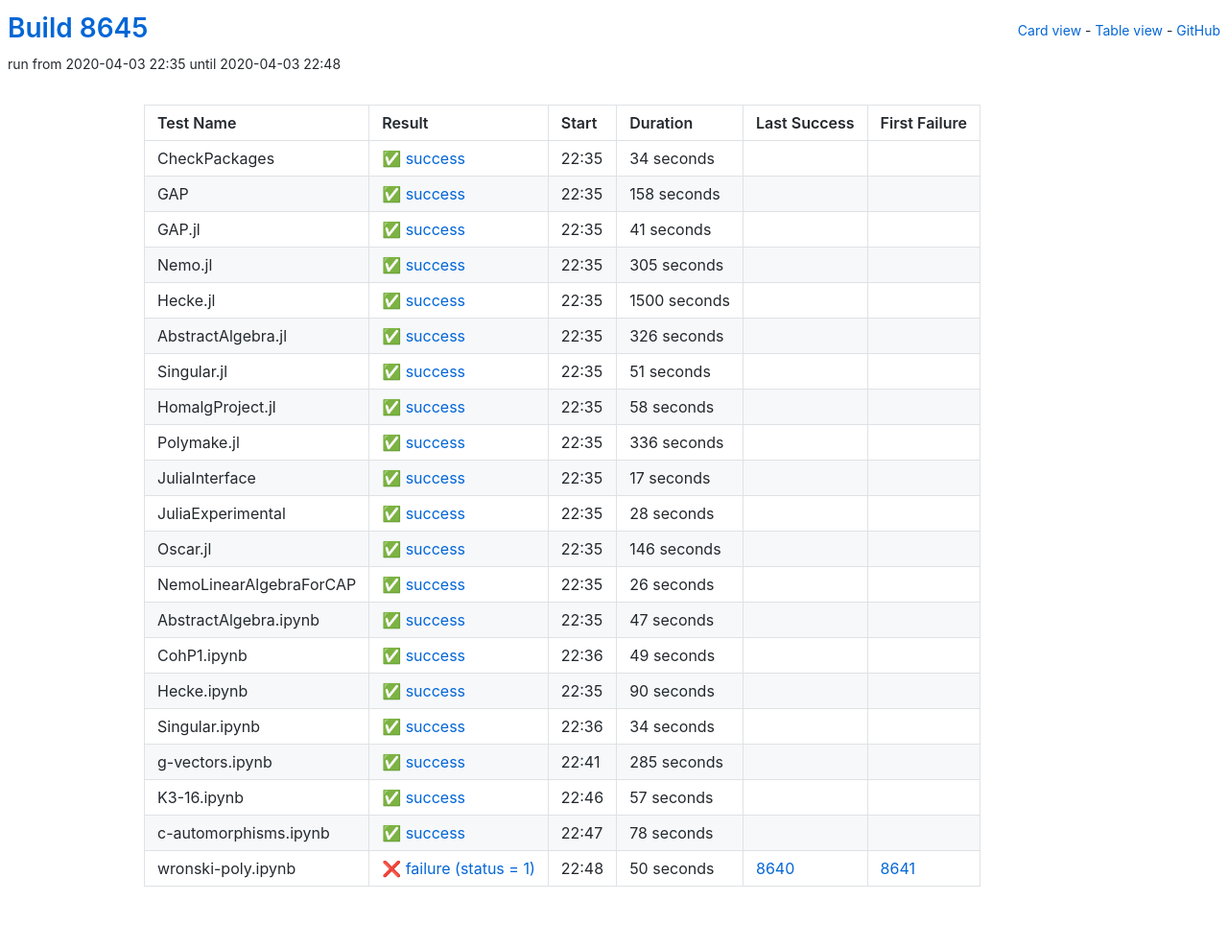
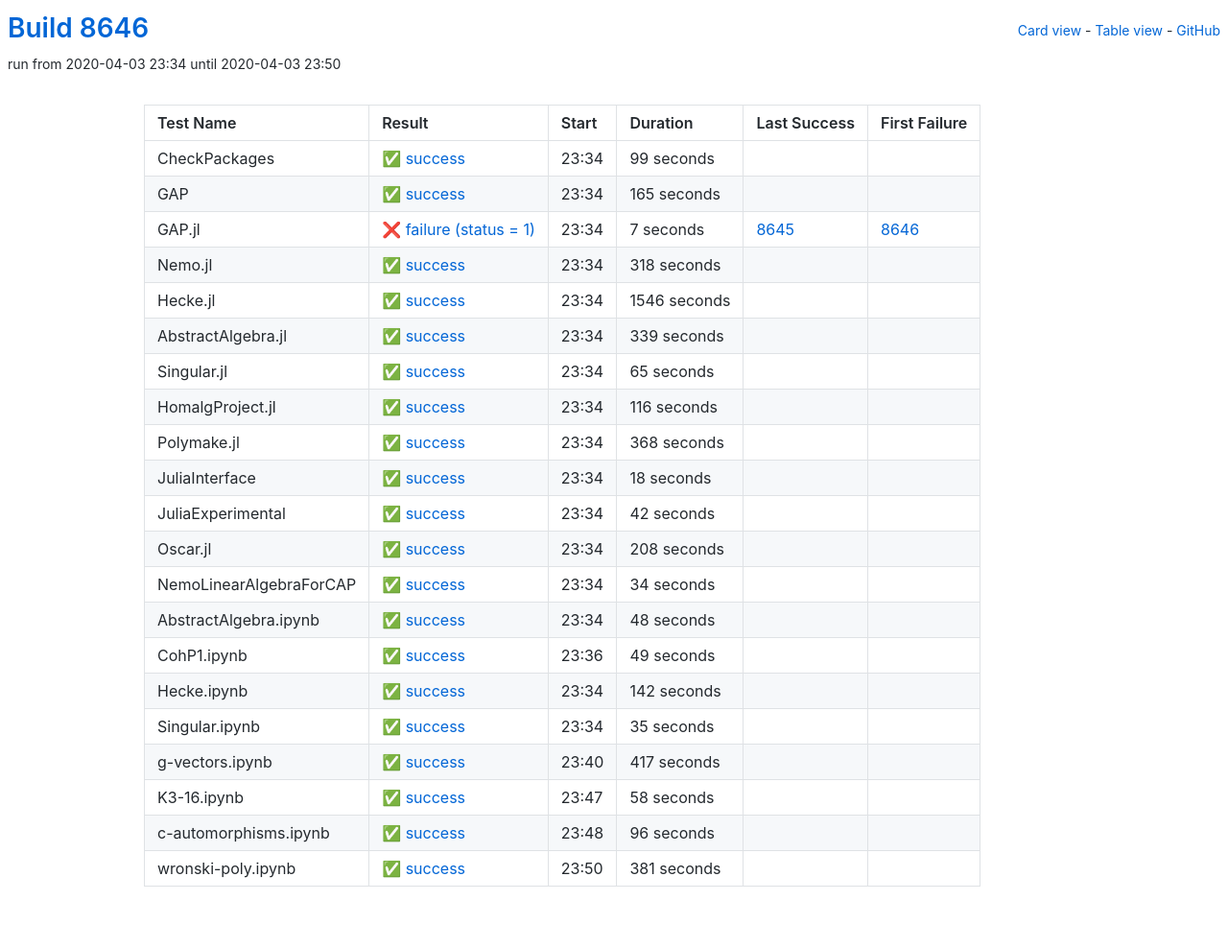
Before and after one commit to oscar-system/oscar-ci-status, a Jekyll site: the page built from table.html, in a window 1280 px wide. Shown: the whole page at 96% size. Built offline with Jekyll 4.4.1, drawn with Linux system fonts in a browser that asks for light colours.

Commit message:
Build 8646

```diff
--- a/_data/ci.yml
+++ b/_data/ci.yml
@@ -1,82 +1,203 @@
-build: 8645
-build_url: https://oscarci.mathematik.uni-kl.de/job/oscar/8645/
+build: 8646
+build_url: https://oscarci.mathematik.uni-kl.de/job/oscar/8646/
 job: oscar
 tests:
+- duration: 99
+  exitcode: 0
+  first_failure: false
+  first_failure_url: null
+  last_success: false
+  last_success_url: null
+  log: https://oscarci.mathematik.uni-kl.de/job/oscar/8646/artifact/logs/build-8646/CheckPackages.log
+  name: CheckPackages
+  start: 2020-04-03 23:34
+  status: success
+  success: true
+- duration: 165
+  exitcode: 0
+  first_failure: false
+  first_failure_url: null
+  last_success: false
+  last_success_url: null
+  log: https://oscarci.mathematik.uni-kl.de/job/oscar/8646/artifact/logs/build-8646/GAP.log
+  name: GAP
+  start: 2020-04-03 23:34
+  status: success
+  success: true
+- duration: 7
+  exitcode: 1
+  first_failure: 8646
+  first_failure_url: https://oscarci.mathematik.uni-kl.de/job/oscar/8646/
+  last_success: 8645
+  last_success_url: https://oscarci.mathematik.uni-kl.de/job/oscar/8645/
+  log: https://oscarci.mathematik.uni-kl.de/job/oscar/8646/artifact/logs/build-8646/GAP.jl.log
+  name: GAP.jl
+  start: 2020-04-03 23:34
+  status: failure
+  success: false
+- duration: 318
+  exitcode: 0
+  first_failure: false
+  first_failure_url: null
+  last_success: false
+  last_success_url: null
+  log: https://oscarci.mathematik.uni-kl.de/job/oscar/8646/artifact/logs/build-8646/Nemo.jl.log
+  name: Nemo.jl
+  start: 2020-04-03 23:34
+  status: success
+  success: true
+- duration: 1546
+  exitcode: 0
+  first_failure: false
+  first_failure_url: null
+  last_success: false
+  last_success_url: null
+  log: https://oscarci.mathematik.uni-kl.de/job/oscar/8646/artifact/logs/build-8646/Hecke.jl.log
+  name: Hecke.jl
+  start: 2020-04-03 23:34
+  status: success
+  success: true
+- duration: 339
+  exitcode: 0
+  first_failure: false
+  first_failure_url: null
+  last_success: false
+  last_success_url: null
+  log: https://oscarci.mathematik.uni-kl.de/job/oscar/8646/artifact/logs/build-8646/AbstractAlgebra.jl.log
+  name: AbstractAlgebra.jl
+  start: 2020-04-03 23:34
+  status: success
+  success: true
+- duration: 65
+  exitcode: 0
+  first_failure: false
+  first_failure_url: null
+  last_success: false
+  last_success_url: null
+  log: https://oscarci.mathematik.uni-kl.de/job/oscar/8646/artifact/logs/build-8646/Singular.jl.log
+  name: Singular.jl
+  start: 2020-04-03 23:34
+  status: success
+  success: true
+- duration: 116
+  exitcode: 0
+  first_failure: false
+  first_failure_url: null
+  last_success: false
+  last_success_url: null
+  log: https://oscarci.mathematik.uni-kl.de/job/oscar/8646/artifact/logs/build-8646/HomalgProject.jl.log
+  name: HomalgProject.jl
+  start: 2020-04-03 23:34
+  status: success
+  success: true
+- duration: 368
+  exitcode: 0
+  first_failure: false
+  first_failure_url: null
+  last_success: false
+  last_success_url: null
+  log: https://oscarci.mathematik.uni-kl.de/job/oscar/8646/artifact/logs/build-8646/Polymake.jl.log
+  name: Polymake.jl
+  start: 2020-04-03 23:34
+  status: success
+  success: true
+- duration: 18
+  exitcode: 0
+  first_failure: false
+  first_failure_url: null
+  last_success: false
+  last_success_url: null
+  log: https://oscarci.mathematik.uni-kl.de/job/oscar/8646/artifact/logs/build-8646/JuliaInterface.log
+  name: JuliaInterface
+  start: 2020-04-03 23:34
+  status: success
+  success: true
+- duration: 42
+  exitcode: 0
+  first_failure: false
+  first_failure_url: null
+  last_success: false
+  last_success_url: null
+  log: https://oscarci.mathematik.uni-kl.de/job/oscar/8646/artifact/logs/build-8646/JuliaExperimental.log
+  name: JuliaExperimental
+  start: 2020-04-03 23:34
+  status: success
+  success: true
+- duration: 208
+  exitcode: 0
+  first_failure: false
+  first_failure_url: null
+  last_success: false
+  last_success_url: null
+  log: https://oscarci.mathematik.uni-kl.de/job/oscar/8646/artifact/logs/build-8646/Oscar.jl.log
+  name: Oscar.jl
+  start: 2020-04-03 23:34
+  status: success
+  success: true
 - duration: 34
   exitcode: 0
   first_failure: false
   first_failure_url: null
   last_success: false
   last_success_url: null
-  log: https://oscarci.mathematik.uni-kl.de/job/oscar/8645/artifact/logs/build-8645/CheckPackages.log
-  name: CheckPackages
-  start: 2020-04-03 22:35
+  log: https://oscarci.mathematik.uni-kl.de/job/oscar/8646/artifact/logs/build-8646/NemoLinearAlgebraForCAP.log
+  name: NemoLinearAlgebraForCAP
+  start: 2020-04-03 23:34
   status: success
   success: true
-- duration: 158
+- duration: 48
   exitcode: 0
   first_failure: false
   first_failure_url: null
   last_success: false
   last_success_url: null
-  log: https://oscarci.mathematik.uni-kl.de/job/oscar/8645/artifact/logs/build-8645/GAP.log
-  name: GAP
-  start: 2020-04-03 22:35
+  log: https://oscarci.mathematik.uni-kl.de/job/oscar/8646/artifact/logs/build-8646/AbstractAlgebra.ipynb.log
+  name: AbstractAlgebra.ipynb
+  start: 2020-04-03 23:34
   status: success
   success: true
-- duration: 41
+- duration: 49
   exitcode: 0
   first_failure: false
   first_failure_url: null
   last_success: false
   last_success_url: null
-  log: https://oscarci.mathematik.uni-kl.de/job/oscar/8645/artifact/logs/build-8645/GAP.jl.log
-  name: GAP.jl
-  start: 2020-04-03 22:35
+  log: https://oscarci.mathematik.uni-kl.de/job/oscar/8646/artifact/logs/build-8646/CohP1.ipynb.log
+  name: CohP1.ipynb
+  start: 2020-04-03 23:36
   status: success
   success: true
-- duration: 305
+- duration: 142
   exitcode: 0
   first_failure: false
   first_failure_url: null
   last_success: false
   last_success_url: null
-  log: https://oscarci.mathematik.uni-kl.de/job/oscar/8645/artifact/logs/build-8645/Nemo.jl.log
-  name: Nemo.jl
-  start: 2020-04-03 22:35
+  log: https://oscarci.mathematik.uni-kl.de/job/oscar/8646/artifact/logs/build-8646/Hecke.ipynb.log
+  name: Hecke.ipynb
+  start: 2020-04-03 23:34
   status: success
   success: true
-- duration: 1500
+- duration: 35
   exitcode: 0
   first_failure: false
   first_failure_url: null
   last_success: false
   last_success_url: null
-  log: https://oscarci.mathematik.uni-kl.de/job/oscar/8645/artifact/logs/build-8645/Hecke.jl.log
-  name: Hecke.jl
-  start: 2020-04-03 22:35
+  log: https://oscarci.mathematik.uni-kl.de/job/oscar/8646/artifact/logs/build-8646/Singular.ipynb.log
+  name: Singular.ipynb
+  start: 2020-04-03 23:34
   status: success
   success: true
-- duration: 326
+- duration: 417
   exitcode: 0
   first_failure: false
   first_failure_url: null
   last_success: false
   last_success_url: null
-  log: https://oscarci.mathematik.uni-kl.de/job/oscar/8645/artifact/logs/build-8645/AbstractAlgebra.jl.log
-  name: AbstractAlgebra.jl
-  start: 2020-04-03 22:35
-  status: success
-  success: true
-- duration: 51
-  exitcode: 0
-  first_failure: false
-  first_failure_url: null
-  last_success: false
-  last_success_url: null
-  log: https://oscarci.mathematik.uni-kl.de/job/oscar/8645/artifact/logs/build-8645/Singular.jl.log
-  name: Singular.jl
-  start: 2020-04-03 22:35
+  log: https://oscarci.mathematik.uni-kl.de/job/oscar/8646/artifact/logs/build-8646/g-vectors.ipynb.log
+  name: g-vectors.ipynb
+  start: 2020-04-03 23:40
   status: success
   success: true
 - duration: 58
@@ -85,151 +206,30 @@
   first_failure_url: null
   last_success: false
   last_success_url: null
-  log: https://oscarci.mathematik.uni-kl.de/job/oscar/8645/artifact/logs/build-8645/HomalgProject.jl.log
-  name: HomalgProject.jl
-  start: 2020-04-03 22:35
+  log: https://oscarci.mathematik.uni-kl.de/job/oscar/8646/artifact/logs/build-8646/K3-16.ipynb.log
+  name: K3-16.ipynb
+  start: 2020-04-03 23:47
   status: success
   success: true
-- duration: 336
+- duration: 96
   exitcode: 0
   first_failure: false
   first_failure_url: null
   last_success: false
   last_success_url: null
-  log: https://oscarci.mathematik.uni-kl.de/job/oscar/8645/artifact/logs/build-8645/Polymake.jl.log
-  name: Polymake.jl
-  start: 2020-04-03 22:35
+  log: https://oscarci.mathematik.uni-kl.de/job/oscar/8646/artifact/logs/build-8646/c-automorphisms.ipynb.log
+  name: c-automorphisms.ipynb
+  start: 2020-04-03 23:48
   status: success
   success: true
-- duration: 17
+- duration: 381
   exitcode: 0
   first_failure: false
   first_failure_url: null
   last_success: false
   last_success_url: null
-  log: https://oscarci.mathematik.uni-kl.de/job/oscar/8645/artifact/logs/build-8645/JuliaInterface.log
-  name: JuliaInterface
-  start: 2020-04-03 22:35
+  log: https://oscarci.mathematik.uni-kl.de/job/oscar/8646/artifact/logs/build-8646/wronski-poly.ipynb.log
+  name: wronski-poly.ipynb
+  start: 2020-04-03 23:50
   status: success
   success: true
-- duration: 28
-  exitcode: 0
-  first_failure: false
-  first_failure_url: null
-  last_success: false
-  last_success_url: null
-  log: https://oscarci.mathematik.uni-kl.de/job/oscar/8645/artifact/logs/build-8645/JuliaExperimental.log
-  name: JuliaExperimental
-  start: 2020-04-03 22:35
-  status: success
-  success: true
-- duration: 146
-  exitcode: 0
-  first_failure: false
-  first_failure_url: null
-  last_success: false
-  last_success_url: null
-  log: https://oscarci.mathematik.uni-kl.de/job/oscar/8645/artifact/logs/build-8645/Oscar.jl.log
-  name: Oscar.jl
-  start: 2020-04-03 22:35
-  status: success
-  success: true
-- duration: 26
-  exitcode: 0
-  first_failure: false
-  first_failure_url: null
-  last_success: false
-  last_success_url: null
-  log: https://oscarci.mathematik.uni-kl.de/job/oscar/8645/artifact/logs/build-8645/NemoLinearAlgebraForCAP.log
-  name: NemoLinearAlgebraForCAP
-  start: 2020-04-03 22:35
-  status: success
-  success: true
-- duration: 47
-  exitcode: 0
-  first_failure: false
-  first_failure_url: null
-  last_success: false
-  last_success_url: null
-  log: https://oscarci.mathematik.uni-kl.de/job/oscar/8645/artifact/logs/build-8645/AbstractAlgebra.ipynb.log
-  name: AbstractAlgebra.ipynb
-  start: 2020-04-03 22:35
-  status: success
-  success: true
-- duration: 49
-  exitcode: 0
-  first_failure: false
-  first_failure_url: null
-  last_success: false
-  last_success_url: null
-  log: https://oscarci.mathematik.uni-kl.de/job/oscar/8645/artifact/logs/build-8645/CohP1.ipynb.log
-  name: CohP1.ipynb
-  start: 2020-04-03 22:36
-  status: success
-  success: true
-- duration: 90
-  exitcode: 0
-  first_failure: false
-  first_failure_url: null
-  last_success: false
-  last_success_url: null
-  log: https://oscarci.mathematik.uni-kl.de/job/oscar/8645/artifact/logs/build-8645/Hecke.ipynb.log
-  name: Hecke.ipynb
-  start: 2020-04-03 22:35
-  status: success
-  success: true
-- duration: 34
-  exitcode: 0
-  first_failure: false
-  first_failure_url: null
-  last_success: false
-  last_success_url: null
-  log: https://oscarci.mathematik.uni-kl.de/job/oscar/8645/artifact/logs/build-8645/Singular.ipynb.log
-  name: Singular.ipynb
-  start: 2020-04-03 22:36
-  status: success
-  success: true
-- duration: 285
-  exitcode: 0
-  first_failure: false
-  first_failure_url: null
-  last_success: false
-  last_success_url: null
-  log: https://oscarci.mathematik.uni-kl.de/job/oscar/8645/artifact/logs/build-8645/g-vectors.ipynb.log
-  name: g-vectors.ipynb
-  start: 2020-04-03 22:41
-  status: success
-  success: true
-- duration: 57
-  exitcode: 0
-  first_failure: false
-  first_failure_url: null
-  last_success: false
-  last_success_url: null
-  log: https://oscarci.mathematik.uni-kl.de/job/oscar/8645/artifact/logs/build-8645/K3-16.ipynb.log
-  name: K3-16.ipynb
-  start: 2020-04-03 22:46
-  status: success
-  success: true
-- duration: 78
-  exitcode: 0
-  first_failure: false
-  first_failure_url: null
-  last_success: false
-  last_success_url: null
-  log: https://oscarci.mathematik.uni-kl.de/job/oscar/8645/artifact/logs/build-8645/c-automorphisms.ipynb.log
-  name: c-automorphisms.ipynb
-  start: 2020-04-03 22:47
-  status: success
-  success: true
-- duration: 50
-  exitcode: 1
-  first_failure: 8641
-  first_failure_url: https://oscarci.mathematik.uni-kl.de/job/oscar/8641/
-  last_success: 8640
-  last_success_url: https://oscarci.mathematik.uni-kl.de/job/oscar/8640/
-  log: https://oscarci.mathematik.uni-kl.de/job/oscar/8645/artifact/logs/build-8645/wronski-poly.ipynb.log
-  name: wronski-poly.ipynb
-  start: 2020-04-03 22:48
-  status: failure
-  success: false
```
Also changed, not shown: README.md.
